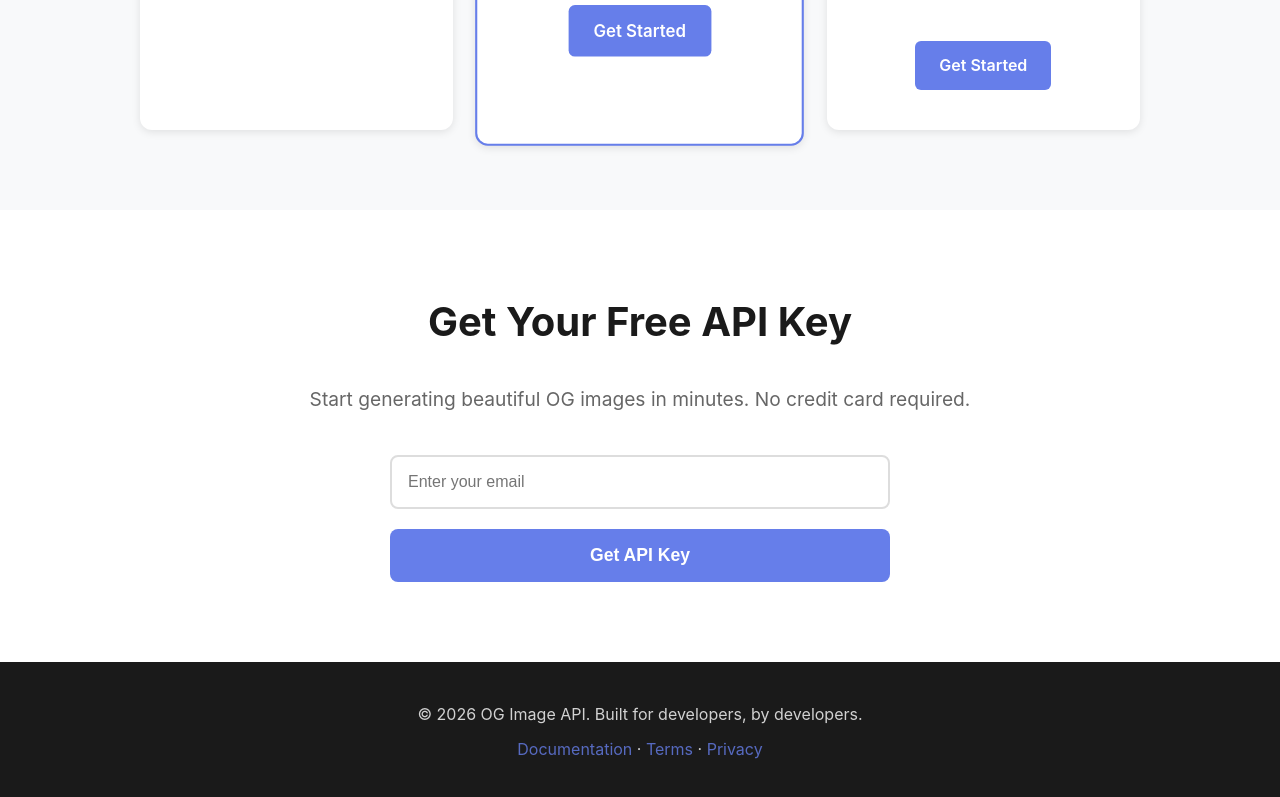
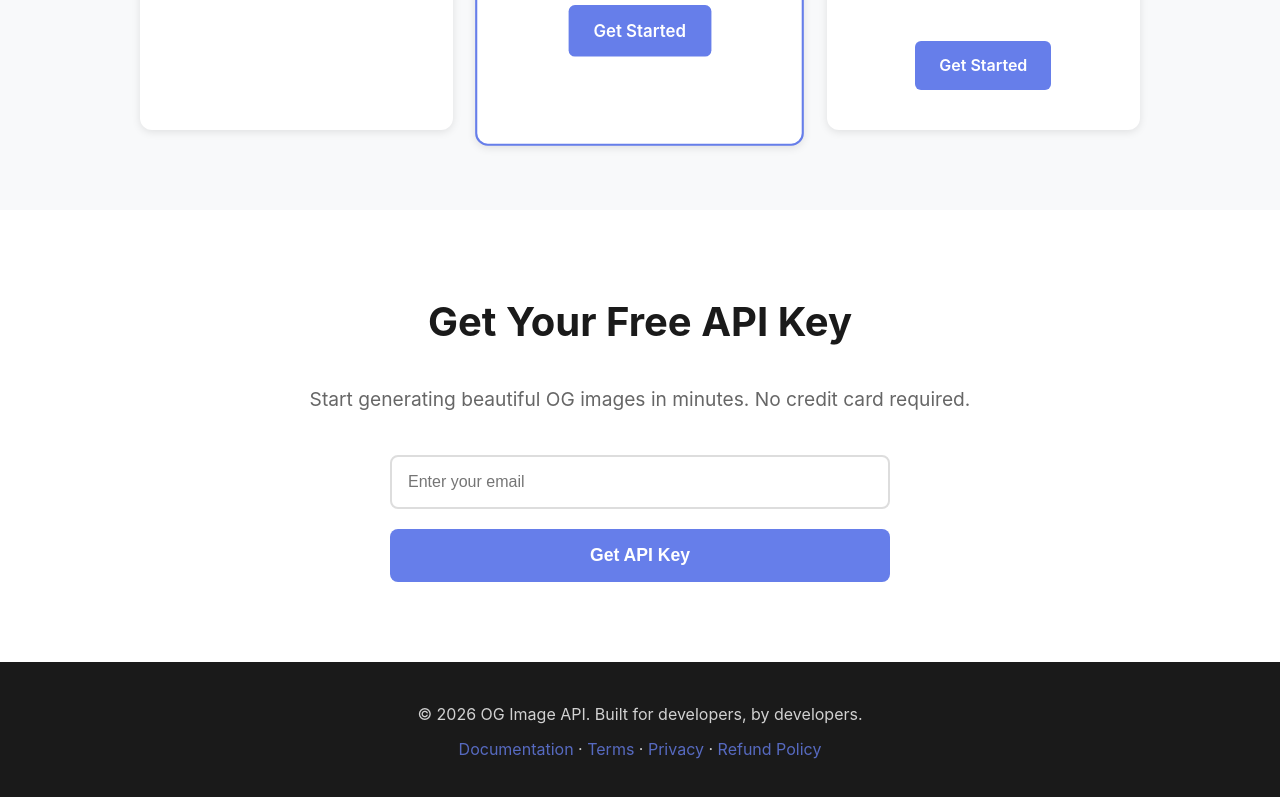
Before and after one commit to cimigoo/ogimage-api, a website: page index.html in a window 1280 px wide. Shown: the part 2341-3138 px from the top of the page. Drawn offline with Linux system fonts and the light colour scheme.

Commit message:
Add refund policy link to footer

```diff
--- a/index.html
+++ b/index.html
@@ -192,7 +192,7 @@
   <footer>
     <div class="container">
       <p>&copy; 2026 OG Image API. Built for developers, by developers.</p>
-      <p style="margin-top: 10px;"><a href="/docs">Documentation</a> · <a href="/terms">Terms</a> · <a href="/privacy">Privacy</a></p>
+      <p style="margin-top: 10px;"><a href="/docs">Documentation</a> · <a href="/terms">Terms</a> · <a href="/privacy">Privacy</a> · <a href="/refunds">Refund Policy</a></p>
     </div>
   </footer>
 
```
